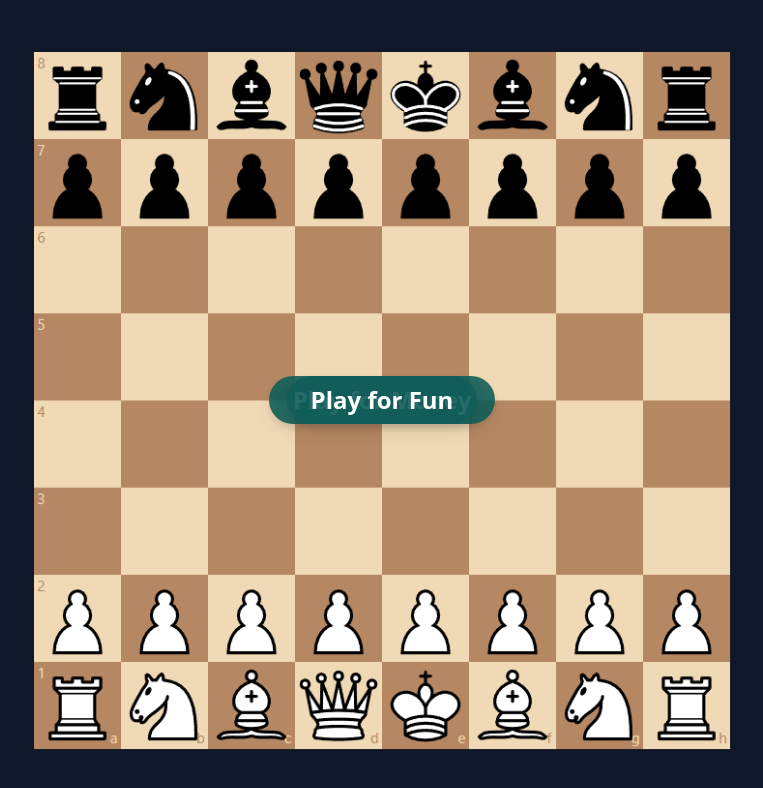
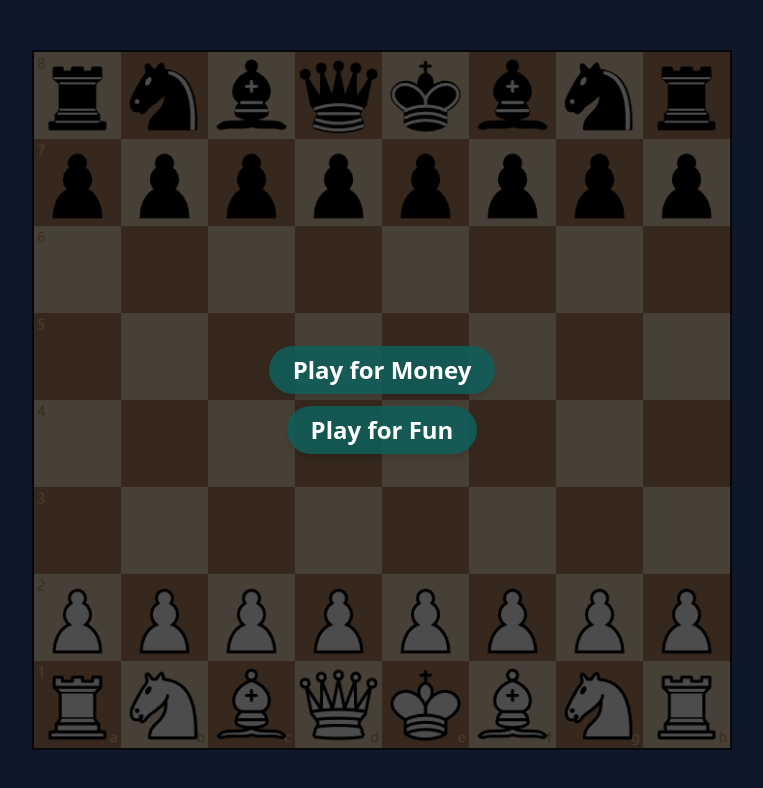
Before and after one commit to Eggysgames/BetChess, a Next.js app: page / in a window 1280 px wide. Shown: the top 788 px of the page, without its empty margins (258-1021 px from the left). Built offline with nearby package versions, Linux system fonts and the light colour scheme.

Commit message:
fix: tidy up button layout

```diff
--- a/pages/index.tsx
+++ b/pages/index.tsx
@@ -1,30 +1,26 @@
-import React from 'react';
-import Image from 'next/image';
+import Image from "next/image";
 
 const Index = () => {
-
-
   return (
-    <div className="relative flex items-center justify-center h-screen flex-col">
-
+    <div className="flex items-center justify-center h-screen">
+      <section className="relative w-[700px] h-[700px]">
         <Image
           src="/StaticChessboard.png"
           alt="Chessboard"
           width={700}
           height={700}
-        className=""
         />
 
-
-      <button className="bg-teal-800/90 hover:bg-teal-950/90 text-white font-bold py-2 px-6 rounded-full border-none drop-shadow-lg position: absolute text-2xl">
+        <div className="absolute inset-0 flex items-center flex-col justify-center space-y-3 bg-black bg-opacity-70">
+          <button className="bg-teal-800/90 hover:bg-teal-950/90 text-white font-bold py-2 px-6 rounded-full border-none drop-shadow-lg text-2xl">
             <a href="./chessgame">Play for Money</a>
           </button>
 
-
-      <button className="bg-teal-800/90 hover:bg-teal-950/90 text-white font-bold py-2 px-6 rounded-full border-none drop-shadow-lg position: absolute text-2xl">
+          <button className="bg-teal-800/90 hover:bg-teal-950/90 text-white font-bold py-2 px-6 rounded-full border-none drop-shadow-lg text-2xl">
             <a href="./chessgame">Play for Fun</a>
           </button>
-
+        </div>
+      </section>
     </div>
   );
 };
```
Also changed, not shown: 1 other file (tests, documents, lock files or other folders). Lines whose indentation alone changed are shown as unchanged.
